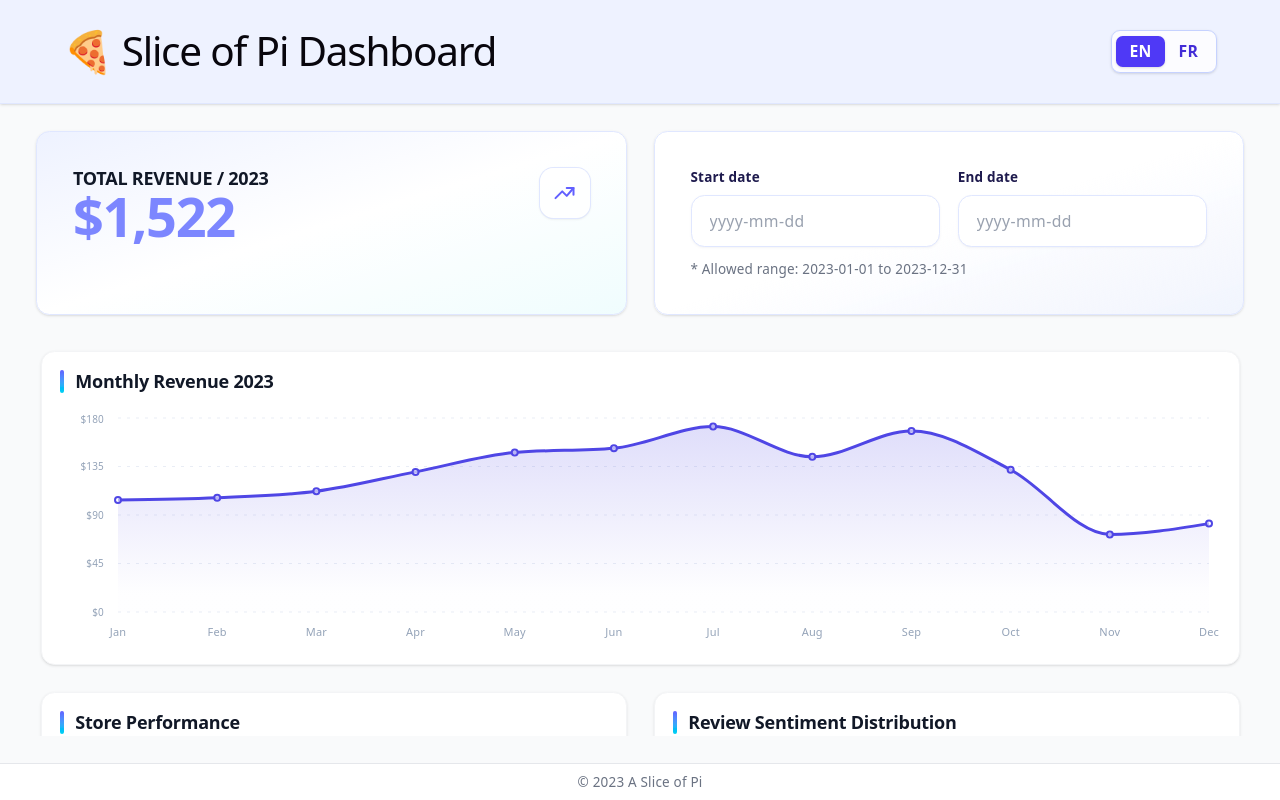
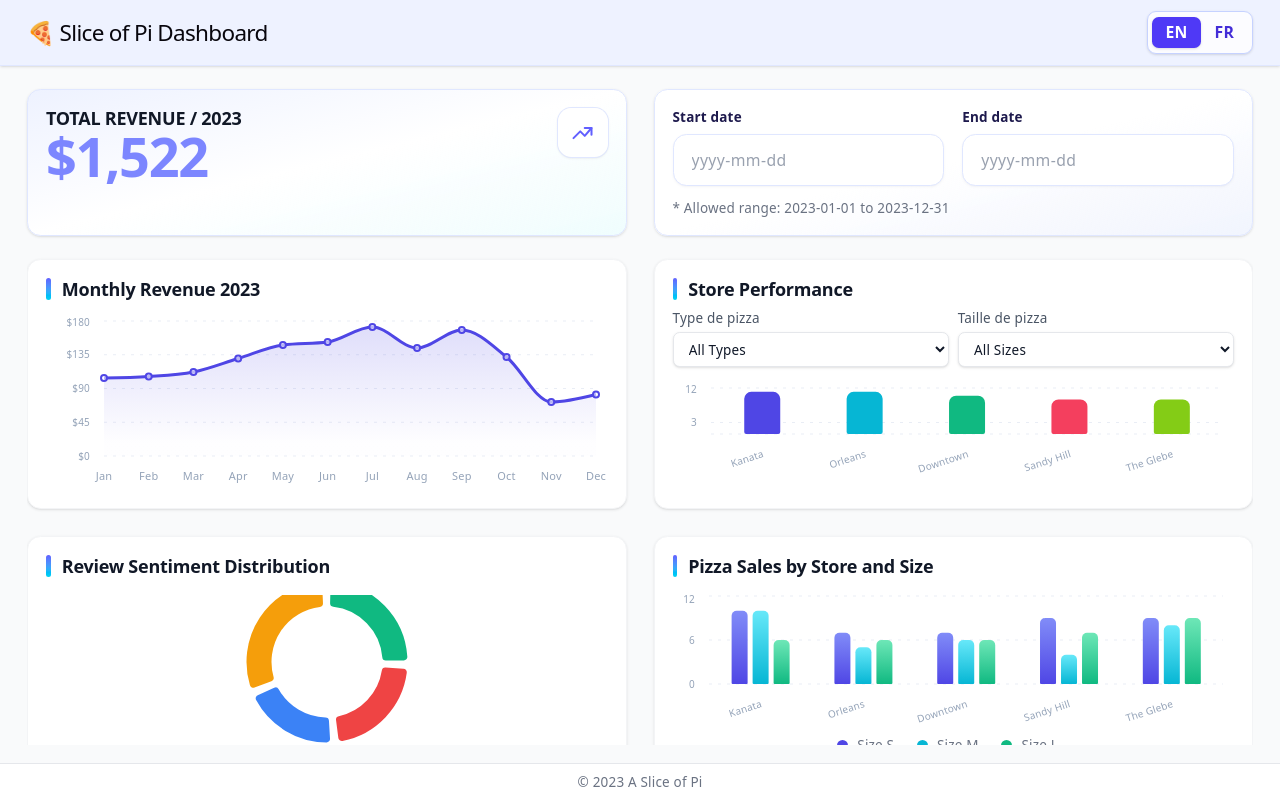
Before and after one commit to saoussen-slii/a-slice-of-pi-dashboard, a React (Vite) app: page / in a window 1280 px wide. Built offline with nearby package versions, Linux system fonts and the light colour scheme.

Commit message:
chore: mettre a jour le styling pour eliminer l'extra

```diff
--- a/src/App.tsx
+++ b/src/App.tsx
@@ -36,8 +36,8 @@ const App = () => {
       lang={selectedLanguage}
       className="flex h-dvh w-full min-w-0 flex-col overflow-hidden bg-gray-50"
     >
-      <header className="shrink-0 border-b border-indigo-100 bg-indigo-50 px-4 py-3 text-indigo-950 shadow-sm sm:px-6">
-        <div className="mx-auto flex w-full max-w-7xl items-center justify-between gap-3 px-4 sm:px-6 lg:px-8">
+      <header className="shrink-0 border-b border-indigo-100 bg-indigo-50 px-4 py-2.5 text-indigo-950 shadow-sm sm:px-6">
+        <div className="flex w-full items-center justify-between gap-3">
           <h1 className="m-0 min-w-0 text-left text-base font-semibold tracking-tight text-indigo-950 sm:text-xl">
             {t("dashboardTitle")}
           </h1>
@@ -66,8 +66,8 @@ const App = () => {
         </div>
       </header>
 
-      <main className="mx-auto flex min-h-0 w-full min-w-0 max-w-7xl flex-1 flex-col px-4 pb-4 pt-6 sm:px-6 sm:pb-6 lg:px-8">
-        <div className="mb-6 grid w-full shrink-0 grid-cols-1 items-stretch gap-4 md:grid-cols-2 md:gap-6">
+      <main className="flex min-h-0 w-full min-w-0 flex-1 flex-col px-3 pb-3 pt-4 sm:px-6 sm:pb-4 sm:pt-5">
+        <div className="mb-4 grid w-full shrink-0 grid-cols-1 items-stretch gap-4 md:grid-cols-2 md:gap-6">
           <TotalRevenueCard />
           <div className="w-full">
             <DateFilters
@@ -81,12 +81,10 @@ const App = () => {
         <section
           aria-label={t("dashboardCharts")}
           tabIndex={0}
-          className="min-h-0 flex-1 overflow-y-auto overscroll-contain px-1 pb-2 pt-2 focus-visible:outline-none focus-visible:ring-2 focus-visible:ring-indigo-300"
+          className="min-h-0 flex-1 overflow-y-auto overscroll-contain px-0 pb-2 pt-1 focus-visible:outline-none focus-visible:ring-2 focus-visible:ring-indigo-300"
         >
-          <div className="grid grid-cols-1 gap-6 md:grid-cols-2">
-            <div className="md:col-span-2">
-              <MonthlyRevenueLineChart orders={filteredOrders} />
-            </div>
+          <div className="grid grid-cols-1 gap-4 auto-rows-[minmax(280px,auto)] md:h-full md:grid-cols-2 md:grid-rows-[repeat(2,minmax(250px,1fr))] md:gap-6">
+            <MonthlyRevenueLineChart orders={filteredOrders} />
             <StoreBarChart orders={filteredOrders} />
             <ReviewPieChart reviews={filteredReviews} />
             <StoreSizeGroupedBarChart orders={filteredOrders} />
--- a/src/common/ChartCard.tsx
+++ b/src/common/ChartCard.tsx
@@ -11,7 +11,7 @@ export const ChartCard = ({ title, children }: ChartCardProps) => {
   return (
     <section
       aria-labelledby={titleId}
-      className="chart-card group flex min-w-0 flex-col gap-3 rounded-xl border border-gray-100 bg-white p-4 text-left shadow-sm transition-shadow duration-200 hover:border-indigo-100 hover:shadow-lg hover:shadow-indigo-950/5"
+      className="chart-card group flex h-full min-w-0 flex-col gap-2 rounded-xl border border-gray-100 bg-white p-3 text-left shadow-sm transition-shadow duration-200 hover:border-indigo-100 hover:shadow-lg hover:shadow-indigo-950/5 sm:p-4"
     >
       <header className="flex items-center gap-2.5">
         <span
@@ -20,7 +20,7 @@ export const ChartCard = ({ title, children }: ChartCardProps) => {
         />
         <h2 id={titleId}>{title}</h2>
       </header>
-      <div>{children}</div>
+      <div className="chart-card-content min-h-0 flex-1">{children}</div>
     </section>
   );
 };
--- a/src/components/charts/MonthlyRevenueLineChart.tsx
+++ b/src/components/charts/MonthlyRevenueLineChart.tsx
@@ -38,7 +38,7 @@ const MonthlyRevenueLineChart = ({ orders }: MonthlyRevenueLineChartProps) => {
       {monthlyRevenueData.length === 0 ? (
         <ChartEmptyState height={190} reserveFilterSpace />
       ) : (
-        <ResponsiveContainer width="100%" height={240}>
+        <ResponsiveContainer width="100%" height="100%">
           <AreaChart
             data={monthlyRevenueData}
             margin={{
--- a/src/components/charts/ReviewPieChart.tsx
+++ b/src/components/charts/ReviewPieChart.tsx
@@ -33,8 +33,8 @@ const ReviewPieChart = ({ reviews }: ReviewPieChartProps) => {
       {sentimentCounts.length === 0 ? (
         <ChartEmptyState height={190} reserveFilterSpace />
       ) : (
-        <div className="pt-2">
-          <ResponsiveContainer width="100%" height={200}>
+        <div className="flex h-full min-h-0 flex-col pt-2">
+          <ResponsiveContainer width="100%" height="100%">
             <PieChart>
               <Pie
                 data={sentimentCounts}
--- a/src/components/charts/StoreBarChart.tsx
+++ b/src/components/charts/StoreBarChart.tsx
@@ -48,7 +48,7 @@ const StoreBarChart = ({ orders }: StoreBarChartProps) => {
       {orders.length === 0 ? (
         <ChartEmptyState height={190} reserveFilterSpace />
       ) : (
-        <div className="mb-1">
+        <div className="mb-1 flex h-full min-h-0 flex-col">
           <PizzaFilters
             pizzaType={pizzaType}
             pizzaSize={pizzaSize}
@@ -58,7 +58,8 @@ const StoreBarChart = ({ orders }: StoreBarChartProps) => {
           {storeCounts.length === 0 ? (
             <ChartEmptyState height={190} />
           ) : (
-            <ResponsiveContainer width="100%" height={190}>
+            <div className="min-h-0 flex-1">
+              <ResponsiveContainer width="100%" height="100%">
               <BarChart
                 data={storeCounts}
                 margin={{ top: 12, right: 12, left: 2, bottom: 4 }}
@@ -114,7 +115,8 @@ const StoreBarChart = ({ orders }: StoreBarChartProps) => {
                   )}
                 />
               </BarChart>
-            </ResponsiveContainer>
+              </ResponsiveContainer>
+            </div>
           )}
         </div>
       )}
--- a/src/components/charts/StoreSizeGroupedBarChart.tsx
+++ b/src/components/charts/StoreSizeGroupedBarChart.tsx
@@ -50,7 +50,7 @@ const StoreSizeGroupedBarChart = ({
       {salesByStore.length === 0 ? (
         <ChartEmptyState height={190} reserveFilterSpace />
       ) : (
-        <ResponsiveContainer width="100%" height={240}>
+        <ResponsiveContainer width="100%" height="100%">
           <BarChart
             data={salesByStore}
             margin={{ top: 10, right: 12, left: 0, bottom: 4 }}
--- a/src/components/filters/DateFilters.tsx
+++ b/src/components/filters/DateFilters.tsx
@@ -27,7 +27,7 @@ const DateFilters = ({
   const selectedEndDate = endDate ? parseISO(endDate) : maxDate;
 
   return (
-    <fieldset className="flex h-full w-full min-w-0 flex-col justify-center rounded-xl border border-indigo-100 bg-gradient-to-br from-white via-white to-indigo-50/70 p-6 text-left shadow-sm sm:p-8">
+    <fieldset className="flex h-full w-full min-w-0 flex-col justify-center rounded-xl border border-indigo-100 bg-gradient-to-br from-white via-white to-indigo-50/70 p-3 text-left shadow-sm sm:p-4">
       <legend className="sr-only">{t("filterOrdersByDate")}</legend>
       <div className="flex flex-col gap-3">
         <div className="flex flex-col gap-4 sm:flex-row">
--- a/src/components/kpi/TotalRevenueCard.tsx
+++ b/src/components/kpi/TotalRevenueCard.tsx
@@ -12,7 +12,7 @@ const TotalRevenueCard = () => {
   return (
     <section
       aria-labelledby="total-revenue-title"
-      className="w-full rounded-xl border border-indigo-100 bg-gradient-to-br from-indigo-50 via-white to-cyan-50/70 p-6 text-left shadow-sm sm:p-8"
+      className="w-full rounded-xl border border-indigo-100 bg-gradient-to-br from-indigo-50 via-white to-cyan-50/70 p-3 text-left shadow-sm sm:p-4"
     >
       <div className="flex items-start justify-between gap-4">
         <div>
--- a/src/index.css
+++ b/src/index.css
@@ -64,6 +64,12 @@ body {
   margin: 0;
 }
 
+header h1 {
+  margin: 0;
+  font-size: 1.25rem;
+  line-height: 1.2;
+}
+
 .responsive-x-axis .recharts-cartesian-axis-tick-value {
   font-size: 10px;
 }
```
Also changed, not shown: 1 other file (tests, documents, lock files or other folders).
